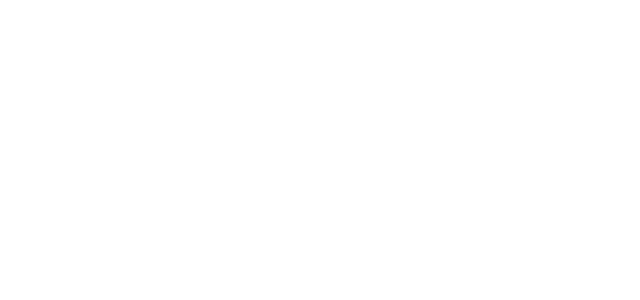
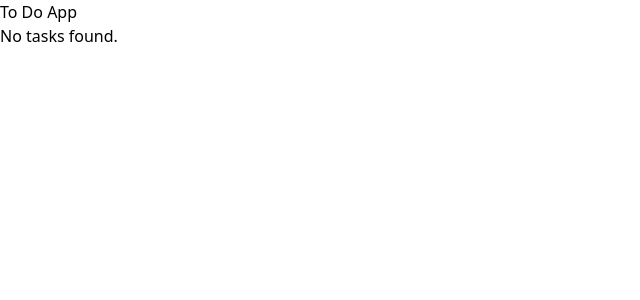
Before and after one commit to MdSaifulIslamRafsan/redux-to-do-app, a React (Vite) app: page / in a window 1280 px wide. Shown: the top 300 px of the page, without its empty margins (0-640 px from the left). Built offline with nearby package versions, Linux system fonts and the light colour scheme.

Commit message:
added task list component

```diff
--- a/src/App.tsx
+++ b/src/App.tsx
@@ -1,11 +1,11 @@
-
+import TaskList from "./components/TaskList"
 
 function App() {
 
 
   return (
     <>
-
+      <TaskList></TaskList>
     </>
   )
 }
--- /dev/null
+++ b/src/components/TaskList.tsx
@@ -0,0 +1,39 @@
+import { useSelector } from "react-redux";
+import RootState  from "../app/store";
+interface taskType {
+    id: number,
+    title: string,
+    description: string,
+    status: string,
+}
+const TaskList = () => {
+    const tasks = useSelector((state : RootState) => state.task.tasks);
+    const loading = useSelector((state : RootState) => state.task.loading);
+    const error = useSelector((state : RootState) => state.task.error);
+
+    if(loading) return <p>Loading...</p>;
+    if(error) return <p>This is an error{error}</p>
+
+    return (
+        <div>
+            <h1 className="font-bold text-4xl mb-5 text-center">To Do App</h1>
+            {
+                tasks.length === 0 ? <p className="font-bold text-xl text-center">No tasks found.</p> :
+                tasks.map((task : taskType) => (
+                    <div key={task.id}>
+                        <h2>{task.title}</h2>
+                        {task.description && <p>task.description</p>}
+                        <p>status: {task.status}</p>
+                        <div>
+                            <button>Edit</button>
+                            <button>Delete</button>
+                        </div>
+                    </div>
+
+                ))
+            }
+        </div>
+    );
+};
+
+export default TaskList;
--- a/src/main.tsx
+++ b/src/main.tsx
@@ -1,10 +1,14 @@
-import { StrictMode } from 'react'
-import { createRoot } from 'react-dom/client'
-import App from './App.tsx'
-import './index.css'
+import { StrictMode } from "react";
+import { createRoot } from "react-dom/client";
+import App from "./App.tsx";
+import "./index.css";
+import { Provider } from "react-redux";
+import { store } from "./app/store.ts";
 
-createRoot(document.getElementById('root')!).render(
+createRoot(document.getElementById("root")!).render(
   <StrictMode>
-    <App />
-  </StrictMode>,
-)
+    <Provider store={store}>
+      <App />
+    </Provider>
+  </StrictMode>
+);
```
